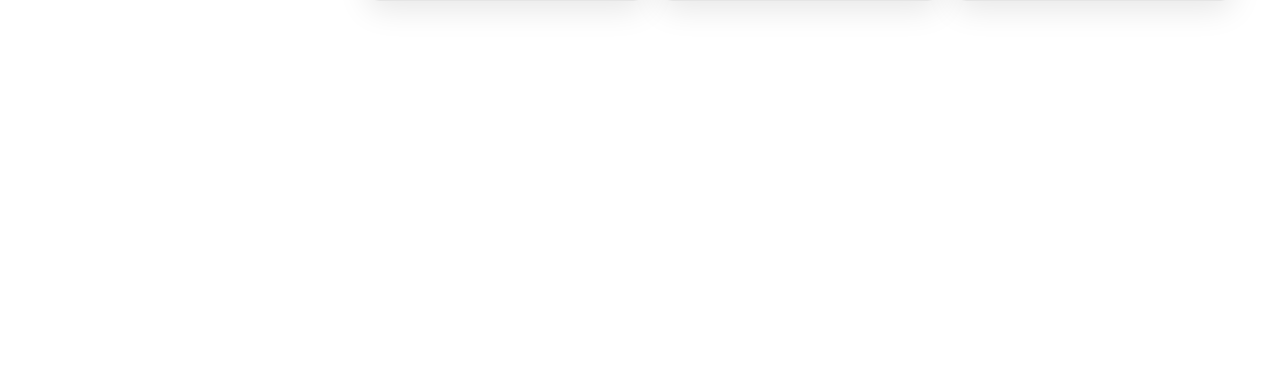
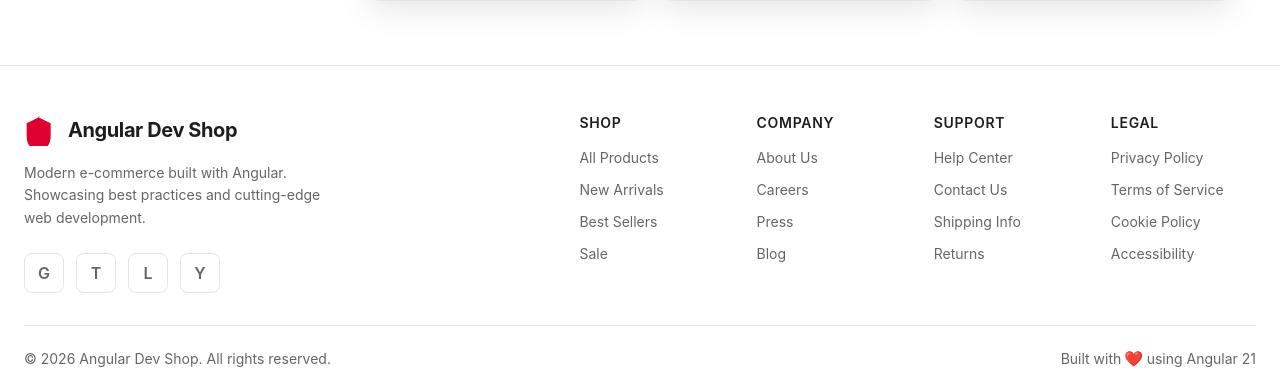
Before and after one commit to 9kubczas4/ng-e-commerce-ssr, an Angular app: page / in a window 1280 px wide. Shown: the part 1937-2325 px from the top of the page. Before the commit the page ends 2002 px from the top, so only its background shows below. Built offline with nearby package versions, Linux system fonts and the light colour scheme.

Commit message:
feat(layout): Add footer component with brand, links, and social sections

```diff
--- /dev/null
+++ b/src/app/core/layout/components/footer/footer.component.html
@@ -0,0 +1,87 @@
+<div class="footer__container">
+  <!-- Main Footer Content -->
+  <div class="footer__content">
+    <!-- Brand Section -->
+    <div class="footer__brand">
+      <div class="footer__logo">
+        <svg width="32" height="32" viewBox="0 0 24 24" fill="currentColor" aria-hidden="true">
+          <path d="M12 2L2 7v10c0 5.55 3.84 10.74 9 12 5.16-1.26 9-6.45 9-12V7l-10-5z"/>
+        </svg>
+        <span class="footer__brand-name">Angular Dev Shop</span>
+      </div>
+      <p class="footer__description">
+        Modern e-commerce built with Angular. Showcasing best practices and cutting-edge web development.
+      </p>
+      <!-- Social Links -->
+      <div class="footer__social">
+        @for (social of socialLinks; track social.icon) {
+          <a
+            [href]="social.href"
+            class="footer__social-link"
+            target="_blank"
+            rel="noopener noreferrer"
+            [attr.aria-label]="social.ariaLabel">
+            <span class="footer__social-icon">{{ social.label.charAt(0) }}</span>
+          </a>
+        }
+      </div>
+    </div>
+
+    <!-- Links Sections -->
+    <div class="footer__links">
+      <div class="footer__links-column">
+        <h3 class="footer__links-title">Shop</h3>
+        <ul class="footer__links-list">
+          @for (link of footerLinks.shop; track link.label) {
+            <li>
+              <a [href]="link.href" class="footer__link">{{ link.label }}</a>
+            </li>
+          }
+        </ul>
+      </div>
+
+      <div class="footer__links-column">
+        <h3 class="footer__links-title">Company</h3>
+        <ul class="footer__links-list">
+          @for (link of footerLinks.company; track link.label) {
+            <li>
+              <a [href]="link.href" class="footer__link">{{ link.label }}</a>
+            </li>
+          }
+        </ul>
+      </div>
+
+      <div class="footer__links-column">
+        <h3 class="footer__links-title">Support</h3>
+        <ul class="footer__links-list">
+          @for (link of footerLinks.support; track link.label) {
+            <li>
+              <a [href]="link.href" class="footer__link">{{ link.label }}</a>
+            </li>
+          }
+        </ul>
+      </div>
+
+      <div class="footer__links-column">
+        <h3 class="footer__links-title">Legal</h3>
+        <ul class="footer__links-list">
+          @for (link of footerLinks.legal; track link.label) {
+            <li>
+              <a [href]="link.href" class="footer__link">{{ link.label }}</a>
+            </li>
+          }
+        </ul>
+      </div>
+    </div>
+  </div>
+
+  <!-- Footer Bottom -->
+  <div class="footer__bottom">
+    <p class="footer__copyright">
+      © {{ currentYear }} Angular Dev Shop. All rights reserved.
+    </p>
+    <p class="footer__built-with">
+      Built with <span class="footer__heart" aria-label="love">❤️</span> using Angular {{ '21' }}
+    </p>
+  </div>
+</div>
--- /dev/null
+++ b/src/app/core/layout/components/footer/footer.component.scss
@@ -0,0 +1,225 @@
+@use '../../../../../styles/glass-effects' as *;
+
+:host {
+  display: block;
+  background: var(--surface);
+  backdrop-filter: blur(10px);
+  -webkit-backdrop-filter: blur(10px);
+  border-top: 1px solid var(--border);
+  margin-top: auto;
+}
+
+.footer {
+  &__container {
+    max-width: 1440px;
+    margin: 0 auto;
+    padding: 3rem 1.5rem 1.5rem;
+  }
+
+  &__content {
+    display: grid;
+    grid-template-columns: 1.5fr 2fr;
+    gap: 3rem;
+    padding-bottom: 2rem;
+    border-bottom: 1px solid var(--border);
+  }
+
+  &__brand {
+    display: flex;
+    flex-direction: column;
+    gap: 1rem;
+  }
+
+  &__logo {
+    display: flex;
+    align-items: center;
+    gap: 0.75rem;
+    color: var(--primary);
+  }
+
+  &__brand-name {
+    font-size: 1.25rem;
+    font-weight: 700;
+    color: var(--text-primary);
+    letter-spacing: -0.02em;
+  }
+
+  &__description {
+    font-size: 0.875rem;
+    line-height: 1.6;
+    color: var(--text-secondary);
+    margin: 0;
+    max-width: 320px;
+  }
+
+  &__social {
+    display: flex;
+    gap: 0.75rem;
+    margin-top: 0.5rem;
+  }
+
+  &__social-link {
+    display: flex;
+    align-items: center;
+    justify-content: center;
+    width: 40px;
+    height: 40px;
+    background: transparent;
+    border: 1px solid var(--border);
+    border-radius: 8px;
+    color: var(--text-secondary);
+    text-decoration: none;
+    transition: all 0.2s ease;
+
+    &:hover {
+      background: var(--surface-elevated);
+      border-color: var(--primary);
+      color: var(--primary);
+      transform: translateY(-2px);
+    }
+
+    &:focus-visible {
+      outline: 2px solid var(--primary);
+      outline-offset: 2px;
+    }
+  }
+
+  &__social-icon {
+    font-size: 1rem;
+    font-weight: 600;
+  }
+
+  &__links {
+    display: grid;
+    grid-template-columns: repeat(4, 1fr);
+    gap: 2rem;
+  }
+
+  &__links-column {
+    display: flex;
+    flex-direction: column;
+    gap: 1rem;
+  }
+
+  &__links-title {
+    font-size: 0.875rem;
+    font-weight: 600;
+    color: var(--text-primary);
+    text-transform: uppercase;
+    letter-spacing: 0.05em;
+    margin: 0;
+  }
+
+  &__links-list {
+    list-style: none;
+    padding: 0;
+    margin: 0;
+    display: flex;
+    flex-direction: column;
+    gap: 0.75rem;
+  }
+
+  &__link {
+    font-size: 0.875rem;
+    color: var(--text-secondary);
+    text-decoration: none;
+    transition: color 0.2s ease;
+    display: inline-block;
+
+    &:hover {
+      color: var(--primary);
+    }
+
+    &:focus-visible {
+      outline: 2px solid var(--primary);
+      outline-offset: 2px;
+      border-radius: 2px;
+    }
+  }
+
+  &__bottom {
+    display: flex;
+    justify-content: space-between;
+    align-items: center;
+    padding-top: 1.5rem;
+    gap: 1rem;
+  }
+
+  &__copyright,
+  &__built-with {
+    font-size: 0.875rem;
+    color: var(--text-secondary);
+    margin: 0;
+  }
+
+  &__heart {
+    color: var(--primary);
+    display: inline-block;
+    animation: heartbeat 1.5s ease-in-out infinite;
+  }
+}
+
+@keyframes heartbeat {
+  0%, 100% {
+    transform: scale(1);
+  }
+  10%, 30% {
+    transform: scale(1.1);
+  }
+  20%, 40% {
+    transform: scale(1);
+  }
+}
+
+// Tablet responsive styles
+@media (max-width: 1024px) {
+  .footer {
+    &__content {
+      grid-template-columns: 1fr;
+      gap: 2rem;
+    }
+
+    &__links {
+      grid-template-columns: repeat(2, 1fr);
+    }
+  }
+}
+
+// Mobile responsive styles
+@media (max-width: 767px) {
+  .footer {
+    &__container {
+      padding: 2rem 1rem 1rem;
+    }
+
+    &__content {
+      gap: 2rem;
+      padding-bottom: 1.5rem;
+    }
+
+    &__links {
+      grid-template-columns: repeat(2, 1fr);
+      gap: 1.5rem;
+    }
+
+    &__bottom {
+      flex-direction: column;
+      align-items: flex-start;
+      gap: 0.5rem;
+    }
+  }
+}
+
+// Small mobile
+@media (max-width: 480px) {
+  .footer {
+    &__links {
+      grid-template-columns: 1fr;
+      gap: 1.5rem;
+    }
+
+    &__description {
+      font-size: 0.8125rem;
+    }
+  }
+}
--- /dev/null
+++ b/src/app/core/layout/components/footer/footer.component.ts
@@ -0,0 +1,46 @@
+import { Component, ChangeDetectionStrategy } from '@angular/core';
+
+/* eslint-disable @angular-eslint/component-selector */
+@Component({
+  selector: 'footer[appFooter]',
+  changeDetection: ChangeDetectionStrategy.OnPush,
+  templateUrl: './footer.component.html',
+  styleUrls: ['./footer.component.scss']
+})
+export class FooterComponent {
+  protected readonly currentYear = new Date().getFullYear();
+
+  protected readonly footerLinks = {
+    shop: [
+      { label: 'All Products', href: '#' },
+      { label: 'New Arrivals', href: '#' },
+      { label: 'Best Sellers', href: '#' },
+      { label: 'Sale', href: '#' }
+    ],
+    company: [
+      { label: 'About Us', href: '#' },
+      { label: 'Careers', href: '#' },
+      { label: 'Press', href: '#' },
+      { label: 'Blog', href: '#' }
+    ],
+    support: [
+      { label: 'Help Center', href: '#' },
+      { label: 'Contact Us', href: '#' },
+      { label: 'Shipping Info', href: '#' },
+      { label: 'Returns', href: '#' }
+    ],
+    legal: [
+      { label: 'Privacy Policy', href: '#' },
+      { label: 'Terms of Service', href: '#' },
+      { label: 'Cookie Policy', href: '#' },
+      { label: 'Accessibility', href: '#' }
+    ]
+  };
+
+  protected readonly socialLinks = [
+    { label: 'GitHub', href: 'https://github.com/angular', icon: 'github', ariaLabel: 'Visit our GitHub' },
+    { label: 'Twitter', href: 'https://twitter.com/angular', icon: 'twitter', ariaLabel: 'Follow us on Twitter' },
+    { label: 'LinkedIn', href: 'https://linkedin.com/company/angular', icon: 'linkedin', ariaLabel: 'Connect on LinkedIn' },
+    { label: 'YouTube', href: 'https://youtube.com/@Angular', icon: 'youtube', ariaLabel: 'Subscribe on YouTube' }
+  ];
+}
--- a/src/app/core/layout/main-layout.component.html
+++ b/src/app/core/layout/main-layout.component.html
@@ -5,5 +5,7 @@
     <router-outlet />
   </main>
 
+  <footer appFooter></footer>
+
   <app-basket-sidebar />
 </div>
--- a/src/app/core/layout/main-layout.component.ts
+++ b/src/app/core/layout/main-layout.component.ts
@@ -2,10 +2,11 @@
 import { RouterOutlet } from '@angular/router';
 import { HeaderComponent } from './components/header/header.component';
 import { BasketSidebarComponent } from './components/basket-sidebar/basket-sidebar.component';
+import { FooterComponent } from './components/footer/footer.component';
 
 @Component({
   selector: 'app-main-layout',
-  imports: [RouterOutlet, HeaderComponent, BasketSidebarComponent],
+  imports: [RouterOutlet, HeaderComponent, BasketSidebarComponent, FooterComponent],
   templateUrl: './main-layout.component.html',
   styleUrls: ['./main-layout.component.scss'],
   changeDetection: ChangeDetectionStrategy.OnPush
```
Also changed, not shown: 1 other file (tests, documents, lock files or other folders).
